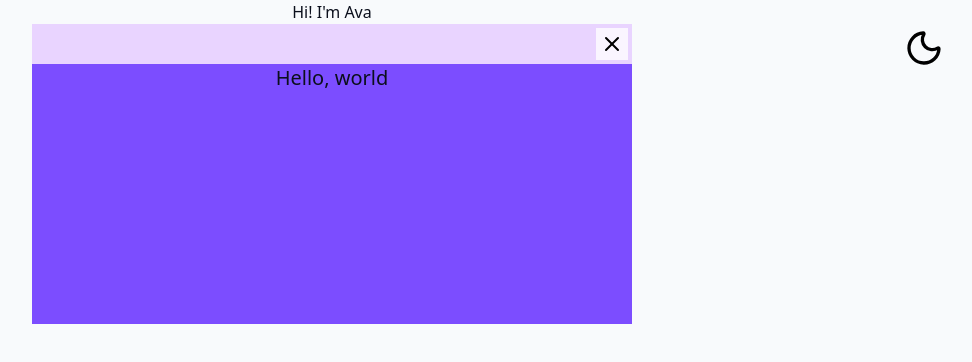
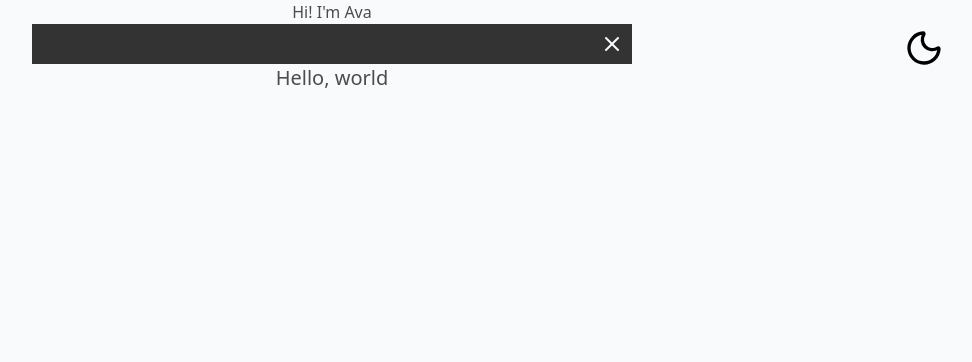
Before and after one commit to avastravato/portfolio-website, a React (Vite) app: page / in a window 1280 px wide. Shown: the top 362 px of the page, without its empty margins (308-1280 px from the left). Built offline with nearby package versions, Linux system fonts and the light colour scheme.

Commit message:
style trial

```diff
--- a/src/components/PopUp.jsx
+++ b/src/components/PopUp.jsx
@@ -2,13 +2,13 @@ import { X } from 'lucide-react';
 
 export const PopUp = () => {
     return (
-        <div>
-            <dialog open className='mx-auto animate-fade-in bg-primary w-150 h-75'>
+        <div className='rounded-lg'>
+            <dialog open className='mx-auto animate-fade-in bg-card w-150 h-75'>
                 <form method="dialog">
-                    <div className='bg-purple-200 w-150 p-1 flex justify-end'>
-                        <div className='w-8 h-8 p-1 bg-purple-50'>
+                    <div className='bg-card-header w-150 p-1 flex justify-end'>
+                        <div className='w-8 h-8 p-1'>
                             <div>
-                                <button><X /></button>
+                                <button><X className='text-primary-foreground'/></button>
                             </div>
                         </div>
                     </div>
--- a/src/index.css
+++ b/src/index.css
@@ -9,6 +9,7 @@
   --color-primary-foreground: var(--primary-foreground);
 
   --color-card: var(--card);
+  --color-card-header: var(--card-header);
 
   --animate-float: float 6s ease-in-out infinite;
   --animate-pulse-subtle: pulse-subtle 4s ease-in-out infinite;
@@ -48,10 +49,11 @@
 
 @layer base {
   :root {
-    --background: #f8fafc;
-    --foreground: #0b0f1c;
+    --background: #f8fafc; /* white background */
+    --foreground: #4c4c4c;
 
-    --card: #ffffff;
+    --card: #f8fafc;
+    --card-header: #333333;
 
     --primary: #7c4dff;
     --primary-foreground: #f8fafc;
@@ -60,13 +62,14 @@
   }
 
   .dark {
-    --background: #020617;
-    --foreground: #e2e8f0;
+    --background: #000000; /* black background */
+    --foreground: #f8fafc;
 
-    --card: #0f172a;
+    --card: #002147;
+    --card-header: #000000;
 
     --primary: #8e66ff;
-    --primary-foreground: #e2e8f0;
+    --primary-foreground: #f8fafc;
 
     --border: #1e293b;
   }
```
